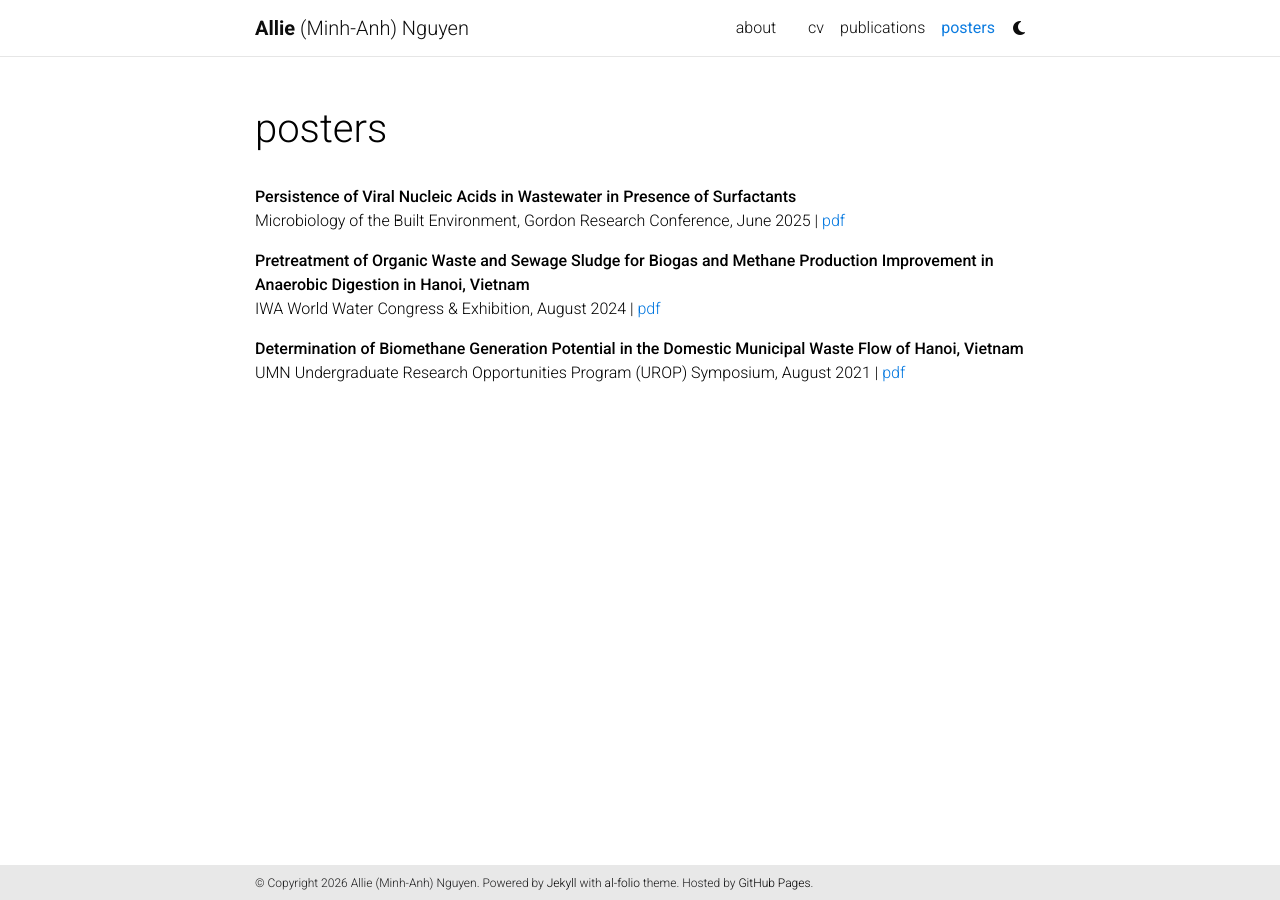
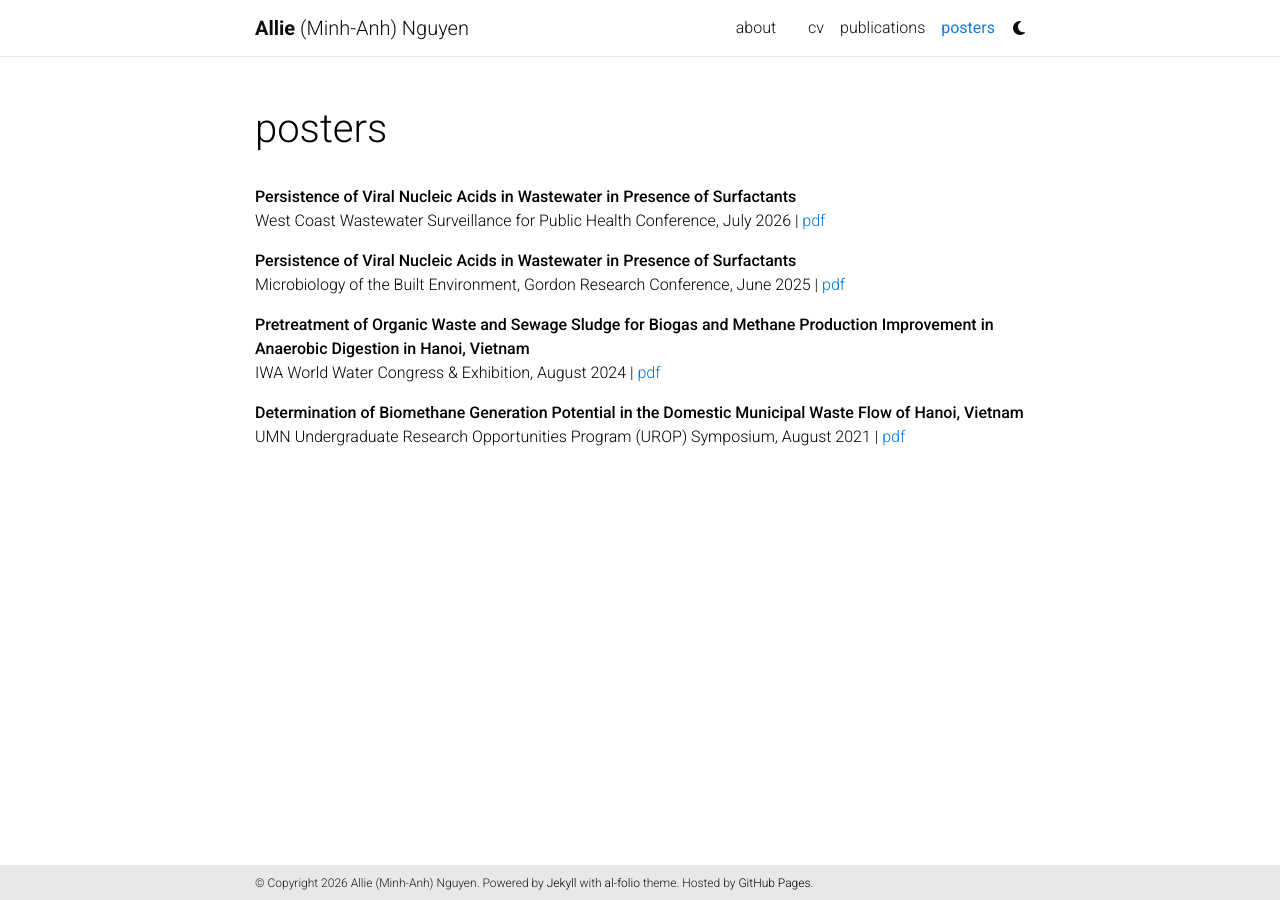
Before and after one commit to alliemnguyen/alliemnguyen.github.io, a Jekyll site: the page built from _pages/presentations.md, in a window 1280 px wide. Built offline with Jekyll 4.4.1, drawn with Linux system fonts in a browser that asks for light colours; comment, search, counter and statistics services are not loaded; a style sheet for code colours, icons or effects is not loaded.

Commit message:
Update presentation details and PDF links

```diff
--- a/_pages/presentations.md
+++ b/_pages/presentations.md
@@ -7,10 +7,13 @@
 nav_order: 4
 ---
 **Persistence of Viral Nucleic Acids in Wastewater in Presence of Surfactants**<br>
-Microbiology of the Built Environment, Gordon Research Conference, June 2025 | [pdf](/assets/pdf/GRC_Poster_Nguyen_Allie.pdf)
+West Coast Wastewater Surveillance for Public Health Conference, July 2026 | [pdf](/assets/pdf/Poster_2026_CDPH.pdf)
+
+**Persistence of Viral Nucleic Acids in Wastewater in Presence of Surfactants**<br>
+Microbiology of the Built Environment, Gordon Research Conference, June 2025 | [pdf](/assets/pdf/Poster_2025_GRC.pdf)
 
 **Pretreatment of Organic Waste and Sewage Sludge for Biogas and Methane Production Improvement in Anaerobic Digestion in Hanoi, Vietnam**<br>
-IWA World Water Congress & Exhibition, August 2024 | [pdf](/assets/pdf/IWA_WWCE_Presentation_2024.pdf)
+IWA World Water Congress & Exhibition, August 2024 | [pdf](/assets/pdf/Presentation_2024_IWA_WWCE.pdf)
 
 **Determination of Biomethane Generation Potential in the Domestic Municipal Waste Flow of Hanoi, Vietnam**<br>
-UMN Undergraduate Research Opportunities Program (UROP) Symposium, August 2021 | [pdf](/assets/pdf/UROP_Symposium_Poster_2021.pdf)
+UMN Undergraduate Research Opportunities Program (UROP) Symposium, August 2021 | [pdf](/assets/pdf/Poster_2021_UROP_Symposium.pdf)
```
